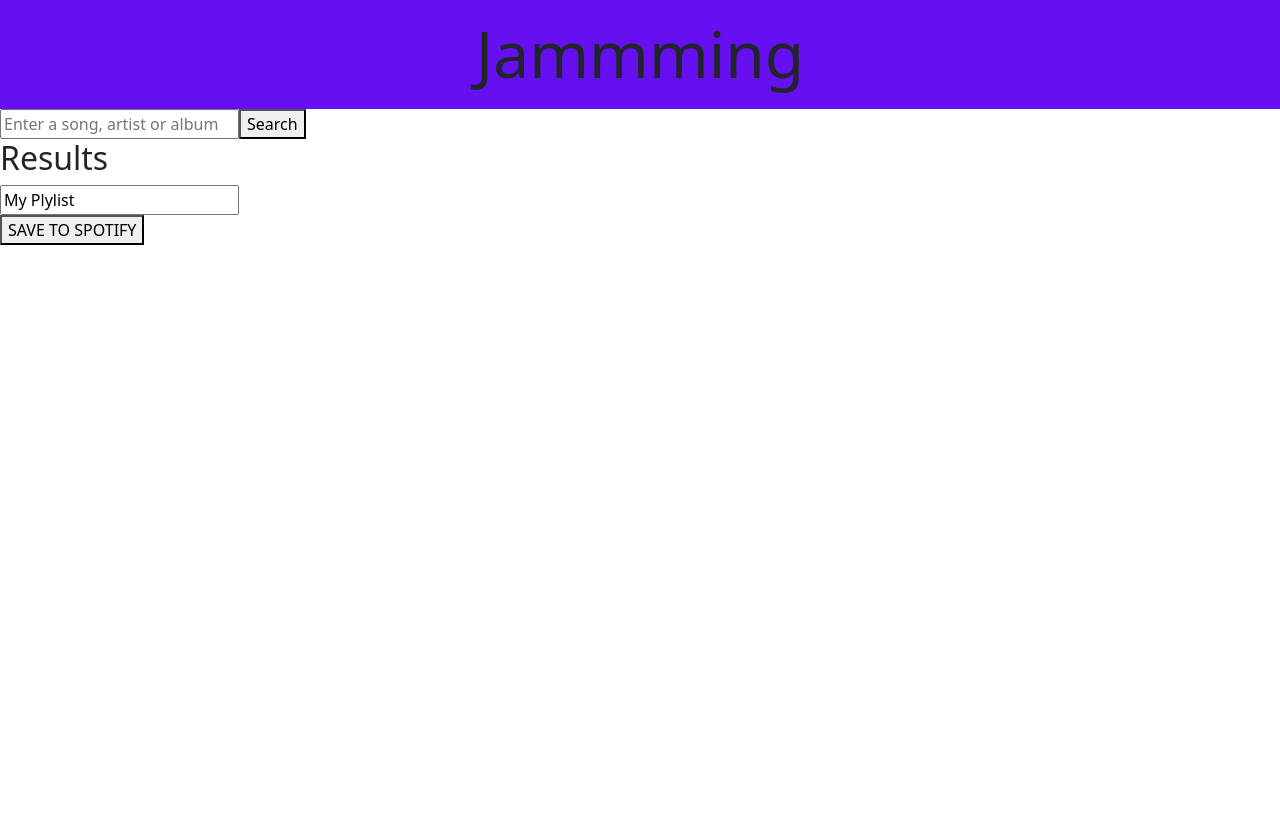
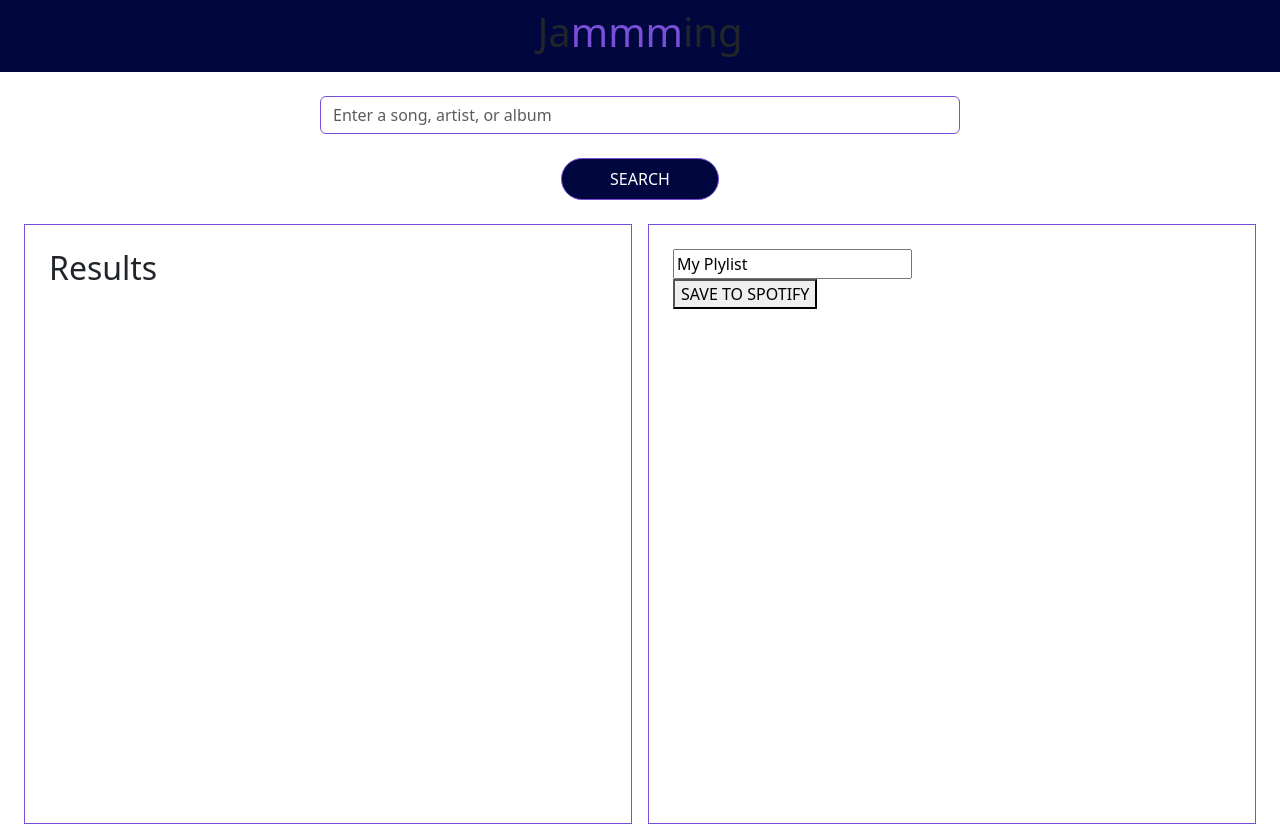
Before and after one commit to TheScientist137/Jammming, a React (Create React App) app: page / in a window 1280 px wide. Before the commit the page ends 800 px from the top, so only its background shows below. Built offline with nearby package versions, Linux system fonts and the light colour scheme.

Commit message:
Added first styles with bootstrap and sass

```diff
--- a/src/components/App/App.jsx
+++ b/src/components/App/App.jsx
@@ -87,19 +87,15 @@ function App () {
   }, [])
 
   return (
-    <div className='m-0 w-100  vh-100'>
-      <div className='text-center py-3 bg-primary'>
-        <h1 className='display-3 m-0'>Jammming</h1>
-      </div>
+    <div className='m-0 w-100 vh-100'>
+      <h1 className='m-0 text-center pt-2 pb-3  bg-primary'>Ja<span className='text-info'>mmm</span>ing</h1>
       <SearchBar
         onSearch={search}
         searchTerm={searchTerm}
         onTermChange={setSearchTerm}
       />
-      <div className='position-start'>
+      <div className='h-75 mx-4 d-flex justify-content-center'>
           <SearchResults searchResults={searchResults} onAdd={addTrack} />
-      </div>
-      <div className='position-end'>
           <Playlist
             name={playlistName}
             tracks={playlistTracks}
--- a/src/components/Playlist/Playlist.jsx
+++ b/src/components/Playlist/Playlist.jsx
@@ -9,7 +9,7 @@ function Playlist (props) {
   }, [onNameChange])
 
   return (
-    <div className='playlist'>
+    <div className='w-50 p-4 ms-2  border border-info'>
       <input value={name} onChange={handleName} />
       <Tracklist tracks={tracks} onRemove={onRemove} isRemoval={true}  />
       <button onClick={onSave}>SAVE TO SPOTIFY</button>
--- a/src/components/SearchBar/SearchBar.jsx
+++ b/src/components/SearchBar/SearchBar.jsx
@@ -3,30 +3,43 @@ import React, { useCallback } from 'react'
 function SearchBar (props) {
   const { onSearch, searchTerm, onTermChange } = props
 
-  const handleTermChange = useCallback(e => {
-    onTermChange(e.target.value)
-  }, [onTermChange])
+  const handleTermChange = useCallback(
+    e => {
+      onTermChange(e.target.value)
+    },
+    [onTermChange]
+  )
 
   const handleSearch = useCallback(() => {
     onSearch(searchTerm)
   }, [onSearch, searchTerm])
 
-  const handleKeypress = useCallback(e => {
-    if (e.key === 'Enter') {
-      handleSearch() // Activa la búsqueda al presionar "Enter"
-    }
-  }, [handleSearch])
+  const handleKeypress = useCallback(
+    e => {
+      if (e.key === 'Enter') {
+        handleSearch() // Activa la búsqueda al presionar "Enter"
+      }
+    },
+    [handleSearch]
+  )
 
   return (
-    <div className='searchBar'>
+    <div className='my-4 d-flex flex-column justify-content-center align-items-center'>
       <input
+        className='w-50 mb-4 form-control border-info'
         type='text'
-        placeholder='Enter a song, artist or album'
+        placeholder='Enter a song, artist, or album'
         value={searchTerm}
         onChange={handleTermChange}
         onKeyDown={handleKeypress}
       />
-      <button onClick={handleSearch}>Search</button>
+      <button
+        type='button'
+        className='btn btn-primary border-info text-uppercase px-5 py-2 rounded-pill'
+        onClick={handleSearch}
+      >
+        Search
+      </button>
     </div>
   )
 }
--- a/src/components/SearchResults/SearchResults.jsx
+++ b/src/components/SearchResults/SearchResults.jsx
@@ -4,7 +4,7 @@ function SearchResults (props) {
   const { searchResults, onAdd } = props
 
   return (
-    <div className='searchResults'>
+    <div className='mh-50 w-50 p-4 me-2 overflow-scroll border border-info'>
       <h2>Results</h2>
       <Tracklist tracks={searchResults} onAdd={onAdd} isRemoval={false} />
     </div>
--- a/src/components/Track/Track.jsx
+++ b/src/components/Track/Track.jsx
@@ -18,9 +18,9 @@ function Track (props) {
       <p>{track.artist}</p>
       <p>{track.album}</p>
       {isRemoval === true ? (
-        <button onClick={removeTrack}>Eliminar</button>
+        <button onClick={removeTrack}>-</button>
       ) : (
-        <button onClick={addTrack}>Agregar</button>
+        <button onClick={addTrack}>+</button>
       )}
       {track.preview_url && (
         <audio className='audio' controls>
--- a/src/components/Tracklist/Tracklist.jsx
+++ b/src/components/Tracklist/Tracklist.jsx
@@ -3,7 +3,7 @@ import Track from '../Track/Track'
 function Tracklist (props) {
   const { tracks, onAdd, onRemove, isRemoval } = props
   return (
-    <div>
+    <div className='force-overflow'>
       {tracks.map(track => {
         return (
           <div key={track.id}>
--- a/src/scss/custom.scss
+++ b/src/scss/custom.scss
@@ -2,8 +2,15 @@
 // Option A: Include all of Bootstrap
 
 // Include any default variable overrides here (though functions won't be available)
-$indigo: #6610f2;
-$primary: $indigo;
+$title: #00073e;
+$primary: $title;
+
+$title-text: #794fd8;
+$info: $title-text;
+
+$button-text: #103871;
+$secondary: $button-text;
+
 
 @import '../../node_modules/bootstrap/scss/bootstrap.scss';
 
```
Also changed, not shown: src/scss/custom.css, 1 other file (tests, documents, lock files or other folders). Lines whose indentation alone changed are shown as unchanged.
